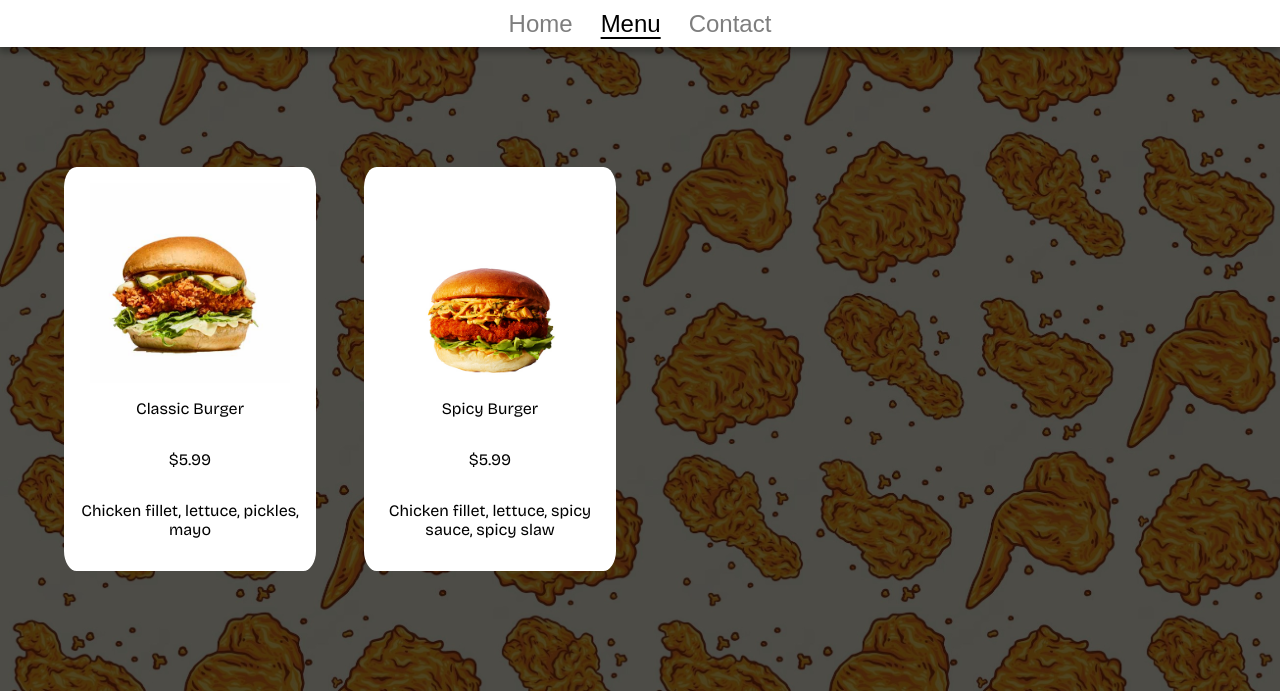
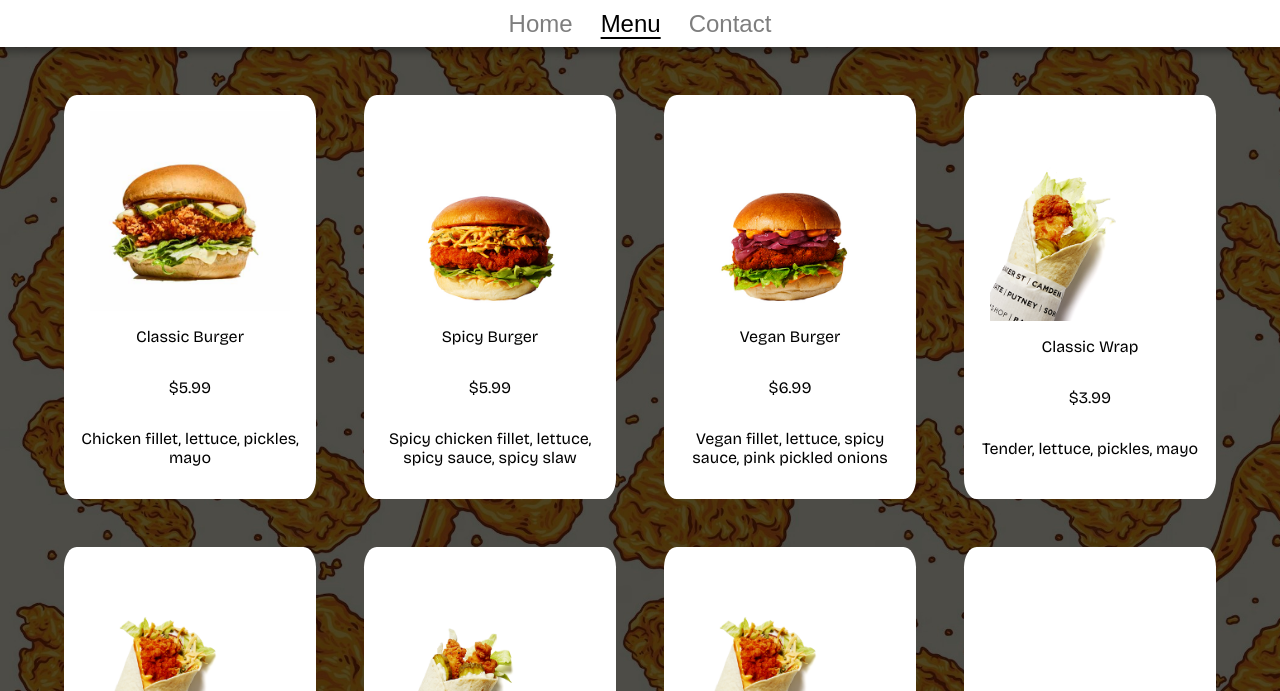
Before and after one commit to Astr0David/restaurant-page, a website built with webpack: page dist/index.html in a window 1280 px wide. Both pictures are taken after a click on the button "Menu". Shown: the part 109-800 px from the top of the page. Built offline with nearby package versions, Linux system fonts and the light colour scheme.

Commit message:
finished menu section, simplified code and completed styling

```diff
--- a/src/contact.js
+++ b/src/contact.js
@@ -31,6 +31,7 @@ function createParagraph(text) {
 
 function loadContact() {
     const main = document.getElementById("main");
+    main.style.alignItems = 'center';
     main.textContent = "";
     main.appendChild(createContact());
 }
--- a/src/home.js
+++ b/src/home.js
@@ -27,6 +27,7 @@ function createParagraph(text) {
 
 function loadHome() {
     const main = document.getElementById("main");
+    main.style.alignItems = 'center';
     main.textContent = "";
     main.appendChild(createHome());
 }
--- a/src/menu.js
+++ b/src/menu.js
@@ -1,30 +1,132 @@
 import theClassicBurger from './images/classicburger.jpg'
 import theSpicyBurger from './images/spicyburger.jpg'
+import theVeganBurger from './images/veganburger.jpg'
+import theClassicWrap from './images/classicwrap.png'
+import theSpicyWrap from './images/spicywrap.png'
+import theLargeClassicWrap from './images/largeclassicwrap.png'
+import theClassicBite from './images/classicchickenbite.jpg'
+import theSpicyBite from './images/spicychickenbite.jpg'
+import theClassicWings from './images/classicwings.png'
+import theHotWings from './images/hotwings.png'
+import theClassicTenders from './images/classictenders.jpg'
+import theSpicyTenders from './images/spicytenders.jpg'
+import theClassicFries from './images/classicfries.jpg'
+import theCheeseFries from './images/cheesefries.jpg'
+
+const menuItems = [
+    {
+        image: theClassicBurger,
+        name: 'Classic Burger',
+        price: '$5.99',
+        description: 'Chicken fillet, lettuce, pickles, mayo'
+    },
+    {
+        image: theSpicyBurger,
+        name: 'Spicy Burger',
+        price: '$5.99',
+        description: 'Spicy chicken fillet, lettuce, spicy sauce, spicy slaw'
+    },
+    {
+        image: theVeganBurger,
+        name: 'Vegan Burger',
+        price: '$6.99',
+        description: 'Vegan fillet, lettuce, spicy sauce, pink pickled onions'
+    },
+    {
+        image: theClassicWrap,
+        name: 'Classic Wrap',
+        price: '$3.99',
+        description: 'Tender, lettuce, pickles, mayo'
+    },
+    {
+        image: theSpicyWrap,
+        name: 'Spicy Wrap',
+        price: '$3.99',
+        description: 'Spicy tender, lettuce, spicy sauce, spicy slaw'
+    },
+    {
+        image: theLargeClassicWrap,
+        name: 'Large Classic Wrap',
+        price: '$4.99',
+        description: 'Two tenders, lettuce, pickles, mayo'
+    },
+    {
+        image: theSpicyWrap,
+        name: 'Large Spicy Wrap',
+        price: '$4.99',
+        description: 'Two spicy tenders, lettuce, spicy sauce, spicy slaw'
+    },
+    {
+        image: theClassicBite,
+        name: 'Classic Chicken Bite',
+        price: '$2.99',
+        description: 'Tender, pickles, mayo'
+    },
+    {
+        image: theSpicyBite,
+        name: 'Spicy Chicken Bite',
+        price: '$2.99',
+        description: 'Spicy tender, spicy sauce, spicy slaw'
+    },
+    {
+        image: theClassicWings,
+        name: 'Classic Wings',
+        price: '$3.49',
+        description: ''
+    },
+    {
+        image: theHotWings,
+        name: 'Hot Wings',
+        price: '$3.49',
+        description: ''
+    },
+    {
+        image: theClassicTenders,
+        name: 'Classic Tenders',
+        price: '$3.49',
+        description: ''
+    },
+    {
+        image: theSpicyTenders,
+        name: 'Spicy Tenders',
+        price: '$3.49',
+        description: ''
+    },
+    {
+        image: theClassicFries,
+        name: 'Classic Fries',
+        price: '$1.99',
+        description: ''
+    },
+    {
+        image: theCheeseFries,
+        name: 'Cheese Fries',
+        price: '$1.99',
+        description: ''
+    },
+];
+
+function createMenuItem(itemData) {
+    const menuItem = document.createElement('div');
+    const image = document.createElement('img');
+    image.src = itemData.image;
+    menuItem.appendChild(image);
+    menuItem.appendChild(createParagraph(itemData.name));
+    menuItem.appendChild(createParagraph(itemData.price));
+    menuItem.appendChild(createParagraph(itemData.description));
+    return menuItem;
+}
 
 function createMenu() {
     const menu = document.createElement('div');
     menu.classList.add('menu');
 
-    const classicBurger = document.createElement('div');
-    const classicBurgerImage = document.createElement('img');
-    classicBurgerImage.src = theClassicBurger;
-    classicBurger.appendChild(classicBurgerImage);
-    classicBurger.appendChild(createParagraph('Classic Burger'))
-    classicBurger.appendChild(createParagraph('$5.99'))
-    classicBurger.appendChild(createParagraph('Chicken fillet, lettuce, pickles, mayo'))
+    menuItems.forEach(itemData => {
+        const menuItem = createMenuItem(itemData);
+        menu.appendChild(menuItem);
+    });
 
-    const spicyBurger = document.createElement('div');
-    const spicyBurgerImage = document.createElement('img');
-    spicyBurgerImage.src = theSpicyBurger;
-    spicyBurger.appendChild(spicyBurgerImage);
-    spicyBurger.appendChild(createParagraph('Spicy Burger'))
-    spicyBurger.appendChild(createParagraph('$5.99'))
-    spicyBurger.appendChild(createParagraph('Chicken fillet, lettuce, spicy sauce, spicy slaw'))
-
-    menu.appendChild(classicBurger)
-    menu.appendChild(spicyBurger)
-
-    return menu
+    return menu;
 }
 
 function createParagraph(text) {
@@ -35,6 +137,7 @@ function createParagraph(text) {
 
 function loadMenu() {
     const main = document.getElementById("main");
+    main.style.alignItems = 'flex-start';
     main.textContent = "";
     main.appendChild(createMenu());
 }
--- a/src/style.css
+++ b/src/style.css
@@ -12,10 +12,10 @@ body {
     padding: 0;
     display: grid;
     grid-template-columns: repeat(1, 1fr);
-    grid-template-rows: repeat(1,1fr) repeat(1,7fr);
+    grid-template-rows: repeat(1, 1fr) repeat(1, 7fr);
     grid-template-areas:
-    'header'
-    'main';
+        'header'
+        'main';
     height: 100vh;
 }
 
@@ -85,6 +85,7 @@ body {
     background-size: contain;
     background-repeat: repeat;
     margin: 0;
+    overflow-y: auto;
 }
 
 .home {
@@ -107,7 +108,7 @@ body {
     max-height: 283px;
 }
 
-.image-container img{
+.image-container img {
     width: 100%;
     height: 100%;
     border-radius: 5%;
@@ -146,12 +147,14 @@ body {
 .menu {
     display: grid;
     grid-template-columns: repeat(auto-fill, minmax(230px, 1fr));
-    grid-template-rows: repeat(auto-fill, minmax(345px, 1fr));
+    grid-template-rows: repeat(auto-fill, minmax(343px, 1fr));
     gap: 3rem;
     font-family: 'Bricolage Grotesque', sans-serif;
     width: 90%;
     font-size: 1rem;
+    padding: 3rem 0rem;
 }
+
 .menu div {
     background-color: white;
     border-radius: 5%;
@@ -167,7 +170,7 @@ body {
     word-wrap: break-word;
 }
 
-.menu div p:first-child{
+.menu div p:first-child {
     font-size: 1.5rem;
     font-weight: 600;
 }
```
Also changed, not shown: dist/index.html, src/images/cheesefries.jpg (added), src/images/classicchickenbite.jpg (added), src/images/classicfries.jpg (added), src/images/classictenders.jpg (added), src/images/classicwings.png (added), src/images/classicwrap.png (added), src/images/hotwings.png (added), src/images/largeclassicwrap.png (added), src/images/spicychickenbite.jpg (added), src/images/spicytenders.jpg (added), src/images/spicywrap.png (added).
